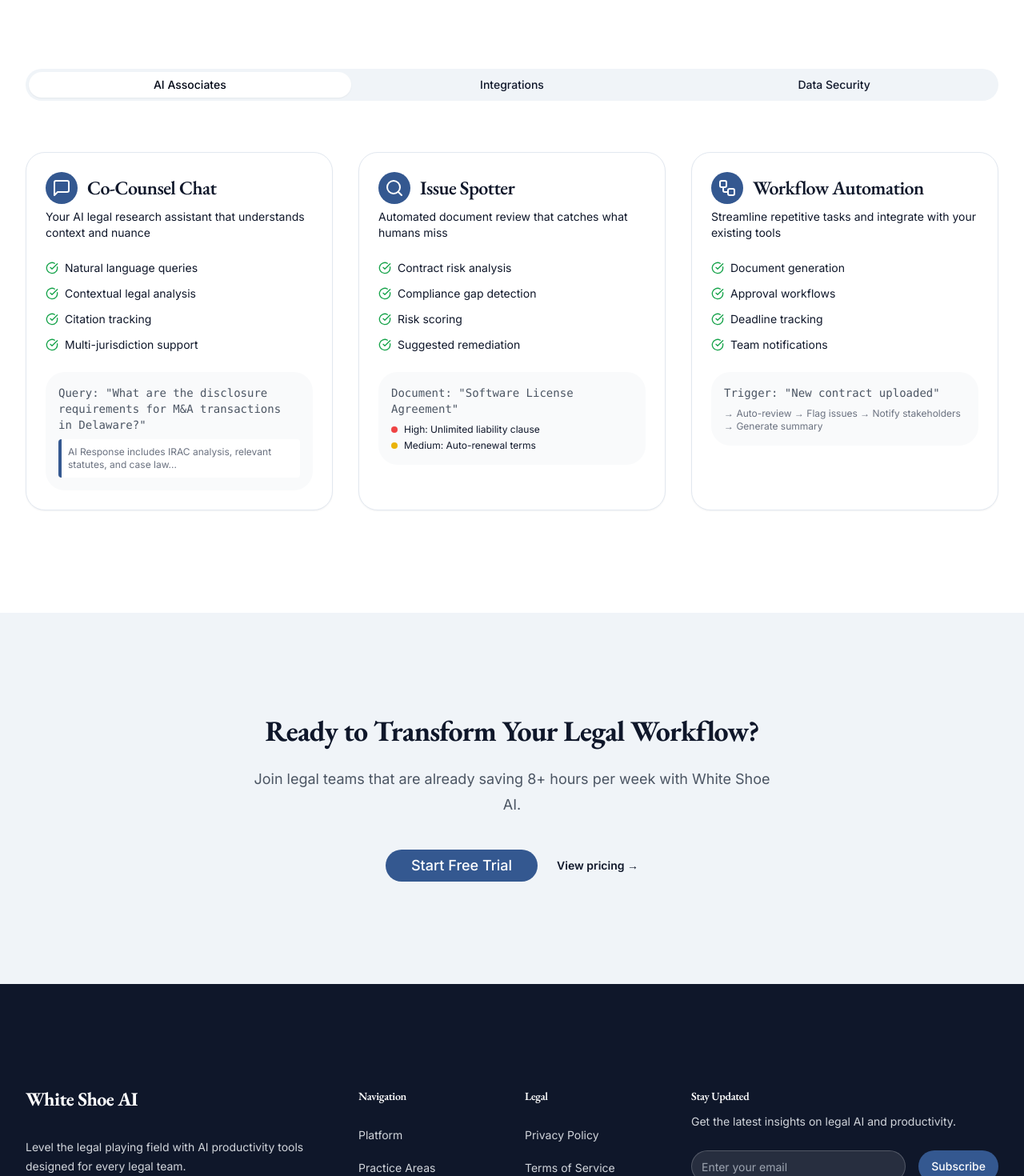
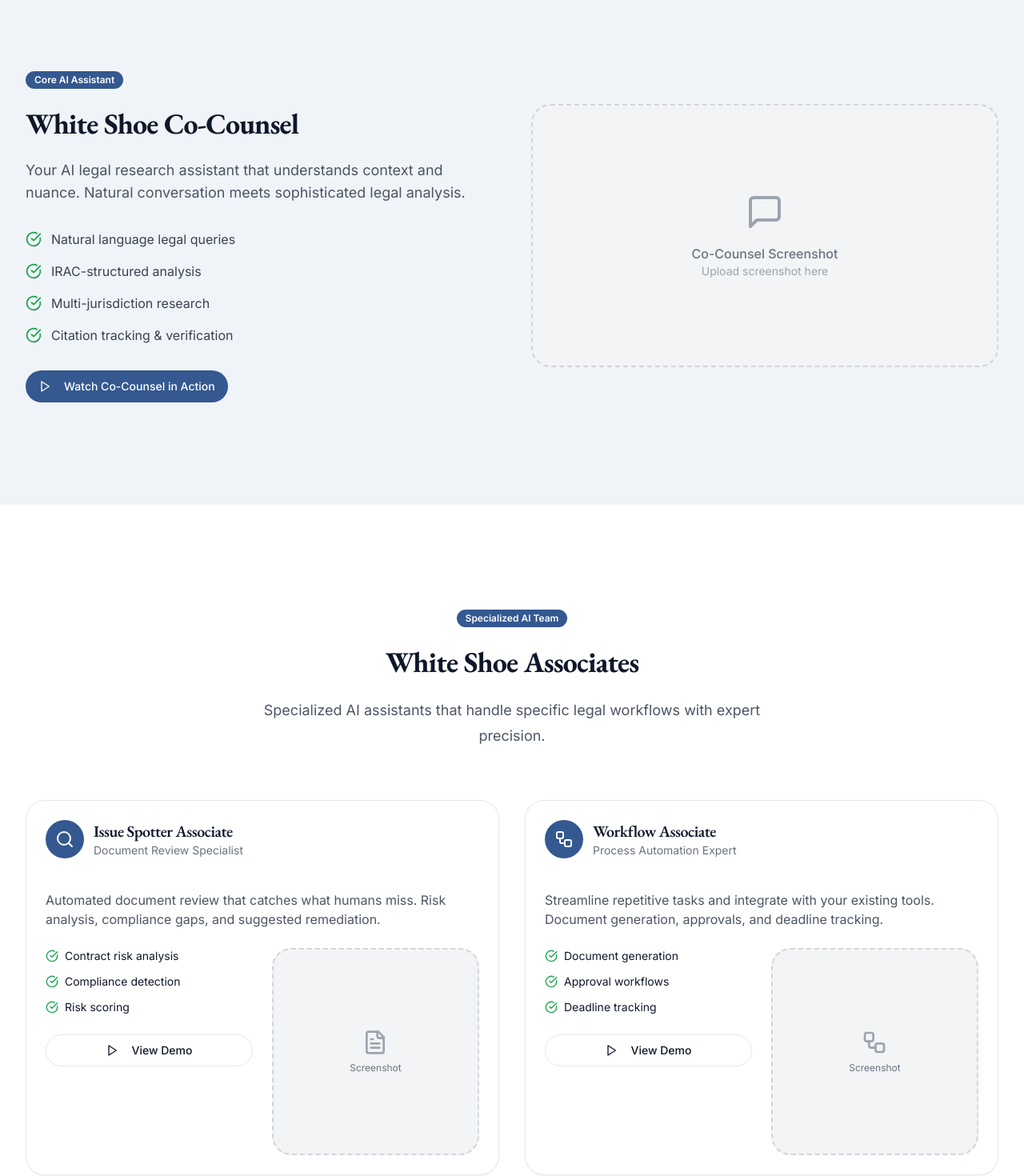
Before and after one commit to ab-boersma/ai-productivity-launch, a React (Vite) app: page /platform in a window 1280 px wide. Shown: the part 940-2410 px from the top of the page at 80% size. Built offline with nearby package versions, Linux system fonts and the light colour scheme.

Commit message:
Refactor: Implement platform page redesign
Reworked the platform page based on the provided plan, including sections for Co-Counsel, Associates, Integrations, and Data Security.

```diff
--- a/src/pages/Platform.tsx
+++ b/src/pages/Platform.tsx
@@ -3,7 +3,6 @@ import { Header } from "@/components/Header";
 import { Footer } from "@/components/Footer";
 import { Button } from "@/components/ui/button";
 import { Card, CardContent, CardDescription, CardHeader, CardTitle } from "@/components/ui/card";
-import { Tabs, TabsContent, TabsList, TabsTrigger } from "@/components/ui/tabs";
 import { Badge } from "@/components/ui/badge";
 import { Link } from "react-router-dom";
 import {
@@ -15,7 +14,12 @@ import {
   Code,
   CheckCircle,
   Slack,
-  Zap
+  Zap,
+  Play,
+  FileText,
+  Users,
+  Clock,
+  TrendingUp
 } from "lucide-react";
 
 export default function Platform() {
@@ -46,73 +50,93 @@ export default function Platform() {
         </div>
       </section>
 
-      {/* Platform Tabs */}
+      {/* White Shoe Co-Counsel Section */}
+      <section className="py-24 sm:py-32 bg-ice-fog">
+        <div className="mx-auto max-w-7xl px-6 lg:px-8">
+          <div className="grid grid-cols-1 lg:grid-cols-2 gap-12 items-center">
+            <div>
+              <Badge className="mb-6 bg-slate-docket text-pure-white">Core AI Assistant</Badge>
+              <h2 className="text-3xl font-bold tracking-garamond text-midnight-brief sm:text-4xl mb-6">
+                White Shoe Co-Counsel
+              </h2>
+              <p className="text-lg text-gray-600 mb-8">
+                Your AI legal research assistant that understands context and nuance.
+                Natural conversation meets sophisticated legal analysis.
+              </p>
+
+              <div className="space-y-4 mb-8">
+                <div className="flex items-center gap-3">
+                  <CheckCircle className="h-5 w-5 text-green-600" />
+                  <span className="text-gray-700">Natural language legal queries</span>
+                </div>
+                <div className="flex items-center gap-3">
+                  <CheckCircle className="h-5 w-5 text-green-600" />
+                  <span className="text-gray-700">IRAC-structured analysis</span>
+                </div>
+                <div className="flex items-center gap-3">
+                  <CheckCircle className="h-5 w-5 text-green-600" />
+                  <span className="text-gray-700">Multi-jurisdiction research</span>
+                </div>
+                <div className="flex items-center gap-3">
+                  <CheckCircle className="h-5 w-5 text-green-600" />
+                  <span className="text-gray-700">Citation tracking & verification</span>
+                </div>
+              </div>
+
+              <Button className="bg-slate-docket hover:bg-slate-docket/90 text-pure-white">
+                <Play className="h-4 w-4 mr-2" />
+                Watch Co-Counsel in Action
+              </Button>
+            </div>
+
+            <div className="relative">
+              <div className="aspect-video bg-gray-100 rounded-lg border-2 border-dashed border-gray-300 flex items-center justify-center">
+                <div className="text-center">
+                  <MessageSquare className="h-12 w-12 text-gray-400 mx-auto mb-4" />
+                  <p className="text-gray-500 font-medium">Co-Counsel Screenshot</p>
+                  <p className="text-sm text-gray-400">Upload screenshot here</p>
+                </div>
+              </div>
+            </div>
+          </div>
+        </div>
+      </section>
+
+      {/* White Shoe Associates Section */}
       <section className="py-24 sm:py-32">
         <div className="mx-auto max-w-7xl px-6 lg:px-8">
-          <Tabs defaultValue="associates" className="w-full">
-            <TabsList className="grid w-full grid-cols-3 mb-16">
-              <TabsTrigger value="associates">AI Associates</TabsTrigger>
-              <TabsTrigger value="integrations">Integrations</TabsTrigger>
-              <TabsTrigger value="security">Data Security</TabsTrigger>
-            </TabsList>
+          <div className="mx-auto max-w-2xl text-center mb-16">
+            <Badge className="mb-6 bg-slate-docket text-pure-white">Specialized AI Team</Badge>
+            <h2 className="text-3xl font-bold tracking-garamond text-midnight-brief sm:text-4xl">
+              White Shoe Associates
+            </h2>
+            <p className="mt-6 text-lg leading-8 text-gray-600">
+              Specialized AI assistants that handle specific legal workflows with expert precision.
+            </p>
+          </div>
 
-            <TabsContent value="associates">
-              <div className="grid grid-cols-1 gap-8 lg:grid-cols-3">
+          <div className="grid grid-cols-1 gap-8 lg:grid-cols-2">
+            {/* Issue Spotter Associate */}
             <Card className="hover:shadow-lg transition-shadow">
               <CardHeader>
-                    <div className="flex items-center gap-3">
-                      <div className="flex h-10 w-10 items-center justify-center rounded-lg bg-slate-docket">
-                        <MessageSquare className="h-6 w-6 text-pure-white" />
+                <div className="flex items-center gap-3 mb-4">
+                  <div className="flex h-12 w-12 items-center justify-center rounded-lg bg-slate-docket">
+                    <Search className="h-6 w-6 text-pure-white" />
                   </div>
-                      <CardTitle>Co-Counsel Chat</CardTitle>
+                  <div>
+                    <CardTitle className="text-xl">Issue Spotter Associate</CardTitle>
+                    <p className="text-sm text-gray-500">Document Review Specialist</p>
                   </div>
-                    <CardDescription>
-                      Your AI legal research assistant that understands context and nuance
-                    </CardDescription>
+                </div>
               </CardHeader>
               <CardContent>
-                    <ul className="space-y-3 mb-6">
-                      <li className="flex items-center gap-2">
-                        <CheckCircle className="h-4 w-4 text-green-600" />
-                        <span className="text-sm">Natural language queries</span>
-                      </li>
-                      <li className="flex items-center gap-2">
-                        <CheckCircle className="h-4 w-4 text-green-600" />
-                        <span className="text-sm">Contextual legal analysis</span>
-                      </li>
-                      <li className="flex items-center gap-2">
-                        <CheckCircle className="h-4 w-4 text-green-600" />
-                        <span className="text-sm">Citation tracking</span>
-                      </li>
-                      <li className="flex items-center gap-2">
-                        <CheckCircle className="h-4 w-4 text-green-600" />
-                        <span className="text-sm">Multi-jurisdiction support</span>
-                      </li>
-                    </ul>
-                    <div className="bg-gray-50 p-4 rounded-lg">
-                      <p className="text-sm font-mono text-gray-600">
-                        Query: "What are the disclosure requirements for M&A transactions in Delaware?"
+                <p className="text-gray-600 mb-6">
+                  Automated document review that catches what humans miss. Risk analysis,
+                  compliance gaps, and suggested remediation.
                 </p>
-                      <div className="mt-2 p-2 bg-white rounded border-l-4 border-slate-docket">
-                        <p className="text-xs text-gray-500">AI Response includes IRAC analysis, relevant statutes, and case law...</p>
-                      </div>
-                    </div>
-                  </CardContent>
-                </Card>
 
-                <Card className="hover:shadow-lg transition-shadow">
-                  <CardHeader>
-                    <div className="flex items-center gap-3">
-                      <div className="flex h-10 w-10 items-center justify-center rounded-lg bg-slate-docket">
-                        <Search className="h-6 w-6 text-pure-white" />
-                      </div>
-                      <CardTitle>Issue Spotter</CardTitle>
-                    </div>
-                    <CardDescription>
-                      Automated document review that catches what humans miss
-                    </CardDescription>
-                  </CardHeader>
-                  <CardContent>
+                <div className="grid grid-cols-1 md:grid-cols-2 gap-6">
+                  <div>
                     <ul className="space-y-3 mb-6">
                       <li className="flex items-center gap-2">
                         <CheckCircle className="h-4 w-4 text-green-600" />
@@ -120,48 +144,50 @@ export default function Platform() {
                       </li>
                       <li className="flex items-center gap-2">
                         <CheckCircle className="h-4 w-4 text-green-600" />
-                        <span className="text-sm">Compliance gap detection</span>
+                        <span className="text-sm">Compliance detection</span>
                       </li>
                       <li className="flex items-center gap-2">
                         <CheckCircle className="h-4 w-4 text-green-600" />
                         <span className="text-sm">Risk scoring</span>
                       </li>
-                      <li className="flex items-center gap-2">
-                        <CheckCircle className="h-4 w-4 text-green-600" />
-                        <span className="text-sm">Suggested remediation</span>
-                      </li>
                     </ul>
-                    <div className="bg-gray-50 p-4 rounded-lg">
-                      <p className="text-sm font-mono text-gray-600">
-                        Document: "Software License Agreement"
-                      </p>
-                      <div className="mt-2 space-y-1">
-                        <div className="flex items-center gap-2">
-                          <div className="w-2 h-2 bg-red-500 rounded-full"></div>
-                          <span className="text-xs">High: Unlimited liability clause</span>
+                    <Button variant="outline" className="w-full">
+                      <Play className="h-4 w-4 mr-2" />
+                      View Demo
+                    </Button>
                   </div>
-                        <div className="flex items-center gap-2">
-                          <div className="w-2 h-2 bg-yellow-500 rounded-full"></div>
-                          <span className="text-xs">Medium: Auto-renewal terms</span>
+
+                  <div className="aspect-square bg-gray-100 rounded-lg border-2 border-dashed border-gray-300 flex items-center justify-center">
+                    <div className="text-center">
+                      <FileText className="h-8 w-8 text-gray-400 mx-auto mb-2" />
+                      <p className="text-xs text-gray-500">Screenshot</p>
                     </div>
                   </div>
                 </div>
               </CardContent>
             </Card>
 
+            {/* Workflow Automation Associate */}
             <Card className="hover:shadow-lg transition-shadow">
               <CardHeader>
-                    <div className="flex items-center gap-3">
-                      <div className="flex h-10 w-10 items-center justify-center rounded-lg bg-slate-docket">
+                <div className="flex items-center gap-3 mb-4">
+                  <div className="flex h-12 w-12 items-center justify-center rounded-lg bg-slate-docket">
                     <Workflow className="h-6 w-6 text-pure-white" />
                   </div>
-                      <CardTitle>Workflow Automation</CardTitle>
+                  <div>
+                    <CardTitle className="text-xl">Workflow Associate</CardTitle>
+                    <p className="text-sm text-gray-500">Process Automation Expert</p>
                   </div>
-                    <CardDescription>
-                      Streamline repetitive tasks and integrate with your existing tools
-                    </CardDescription>
+                </div>
               </CardHeader>
               <CardContent>
+                <p className="text-gray-600 mb-6">
+                  Streamline repetitive tasks and integrate with your existing tools.
+                  Document generation, approvals, and deadline tracking.
+                </p>
+
+                <div className="grid grid-cols-1 md:grid-cols-2 gap-6">
+                  <div>
                     <ul className="space-y-3 mb-6">
                       <li className="flex items-center gap-2">
                         <CheckCircle className="h-4 w-4 text-green-600" />
@@ -175,25 +201,39 @@ export default function Platform() {
                         <CheckCircle className="h-4 w-4 text-green-600" />
                         <span className="text-sm">Deadline tracking</span>
                       </li>
-                      <li className="flex items-center gap-2">
-                        <CheckCircle className="h-4 w-4 text-green-600" />
-                        <span className="text-sm">Team notifications</span>
-                      </li>
                     </ul>
-                    <div className="bg-gray-50 p-4 rounded-lg">
-                      <p className="text-sm font-mono text-gray-600">
-                        Trigger: "New contract uploaded"
-                      </p>
-                      <div className="mt-2 text-xs text-gray-500">
-                        → Auto-review → Flag issues → Notify stakeholders → Generate summary
+                    <Button variant="outline" className="w-full">
+                      <Play className="h-4 w-4 mr-2" />
+                      View Demo
+                    </Button>
+                  </div>
+
+                  <div className="aspect-square bg-gray-100 rounded-lg border-2 border-dashed border-gray-300 flex items-center justify-center">
+                    <div className="text-center">
+                      <Workflow className="h-8 w-8 text-gray-400 mx-auto mb-2" />
+                      <p className="text-xs text-gray-500">Screenshot</p>
+                    </div>
                   </div>
                 </div>
               </CardContent>
             </Card>
           </div>
-            </TabsContent>
+        </div>
+      </section>
 
-            <TabsContent value="integrations">
+      {/* Integrations Section */}
+      <section className="py-24 sm:py-32 bg-ice-fog">
+        <div className="mx-auto max-w-7xl px-6 lg:px-8">
+          <div className="mx-auto max-w-2xl text-center mb-16">
+            <Badge className="mb-6 bg-slate-docket text-pure-white">Platform Connectivity</Badge>
+            <h2 className="text-3xl font-bold tracking-garamond text-midnight-brief sm:text-4xl">
+              Seamless Integrations
+            </h2>
+            <p className="mt-6 text-lg leading-8 text-gray-600">
+              Connect with tools your team already uses. Native integrations and powerful APIs.
+            </p>
+          </div>
+
           <div className="grid grid-cols-1 gap-8 lg:grid-cols-2">
             <Card>
               <CardHeader>
@@ -259,9 +299,22 @@ export default function Platform() {
               </CardContent>
             </Card>
           </div>
-            </TabsContent>
+        </div>
+      </section>
 
-            <TabsContent value="security">
+      {/* Data Security Section */}
+      <section className="py-24 sm:py-32">
+        <div className="mx-auto max-w-7xl px-6 lg:px-8">
+          <div className="mx-auto max-w-2xl text-center mb-16">
+            <Badge className="mb-6 bg-slate-docket text-pure-white">Enterprise Security</Badge>
+            <h2 className="text-3xl font-bold tracking-garamond text-midnight-brief sm:text-4xl">
+              Bank-Grade Data Security
+            </h2>
+            <p className="mt-6 text-lg leading-8 text-gray-600">
+              Your data stays yours, always. Built with enterprise security from day one.
+            </p>
+          </div>
+
           <div className="grid grid-cols-1 gap-8 lg:grid-cols-2">
             <Card>
               <CardHeader>
@@ -335,8 +388,38 @@ export default function Platform() {
               </CardContent>
             </Card>
           </div>
-            </TabsContent>
-          </Tabs>
+
+          {/* Security Stats */}
+          <div className="mt-16 grid grid-cols-1 gap-8 sm:grid-cols-2 lg:grid-cols-4">
+            <div className="text-center">
+              <div className="flex items-center justify-center w-12 h-12 mx-auto mb-4 bg-slate-docket rounded-lg">
+                <Shield className="h-6 w-6 text-pure-white" />
+              </div>
+              <p className="text-2xl font-bold text-midnight-brief">99.9%</p>
+              <p className="text-sm text-gray-600">Uptime SLA</p>
+            </div>
+            <div className="text-center">
+              <div className="flex items-center justify-center w-12 h-12 mx-auto mb-4 bg-slate-docket rounded-lg">
+                <Clock className="h-6 w-6 text-pure-white" />
+              </div>
+              <p className="text-2xl font-bold text-midnight-brief">24/7</p>
+              <p className="text-sm text-gray-600">Security monitoring</p>
+            </div>
+            <div className="text-center">
+              <div className="flex items-center justify-center w-12 h-12 mx-auto mb-4 bg-slate-docket rounded-lg">
+                <Users className="h-6 w-6 text-pure-white" />
+              </div>
+              <p className="text-2xl font-bold text-midnight-brief">500+</p>
+              <p className="text-sm text-gray-600">Legal teams protected</p>
+            </div>
+            <div className="text-center">
+              <div className="flex items-center justify-center w-12 h-12 mx-auto mb-4 bg-slate-docket rounded-lg">
+                <TrendingUp className="h-6 w-6 text-pure-white" />
+              </div>
+              <p className="text-2xl font-bold text-midnight-brief">Zero</p>
+              <p className="text-sm text-gray-600">Data breaches</p>
+            </div>
+          </div>
         </div>
       </section>
 
```
Lines whose indentation alone changed are shown as unchanged.
